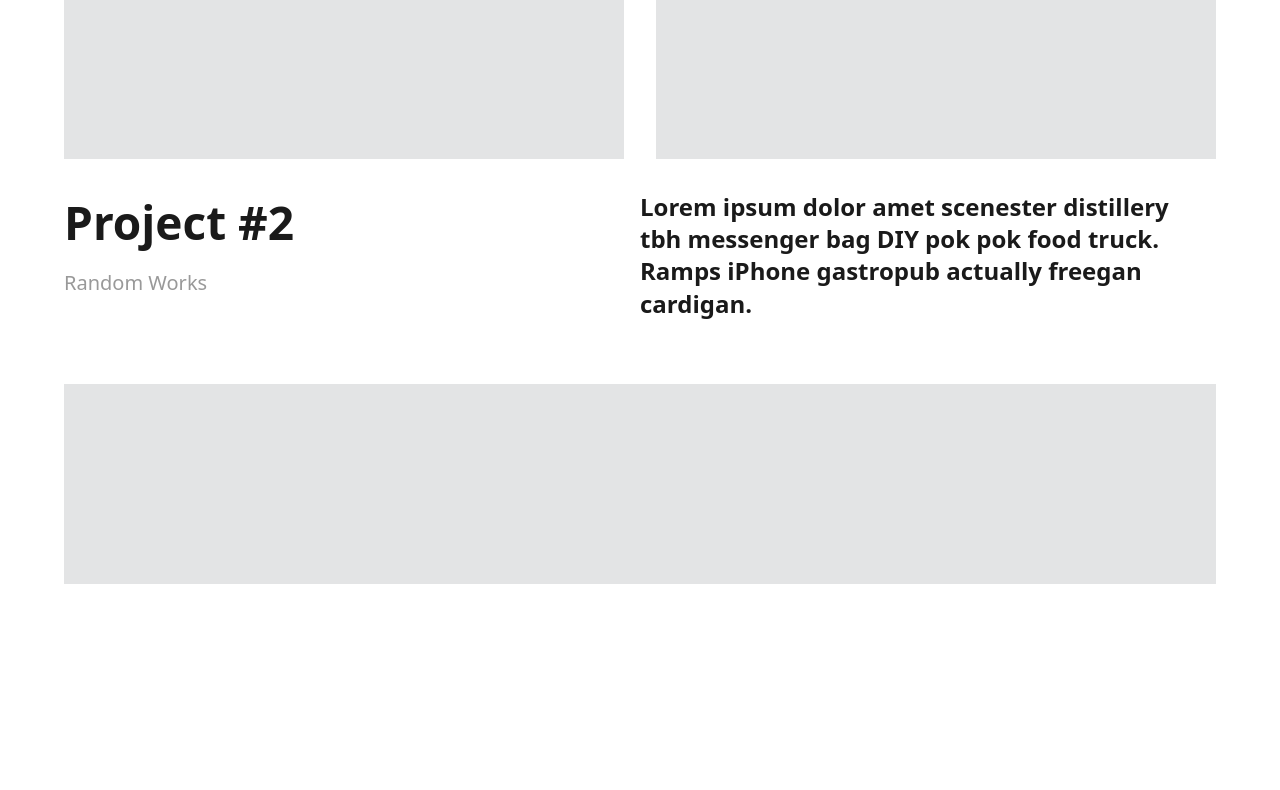
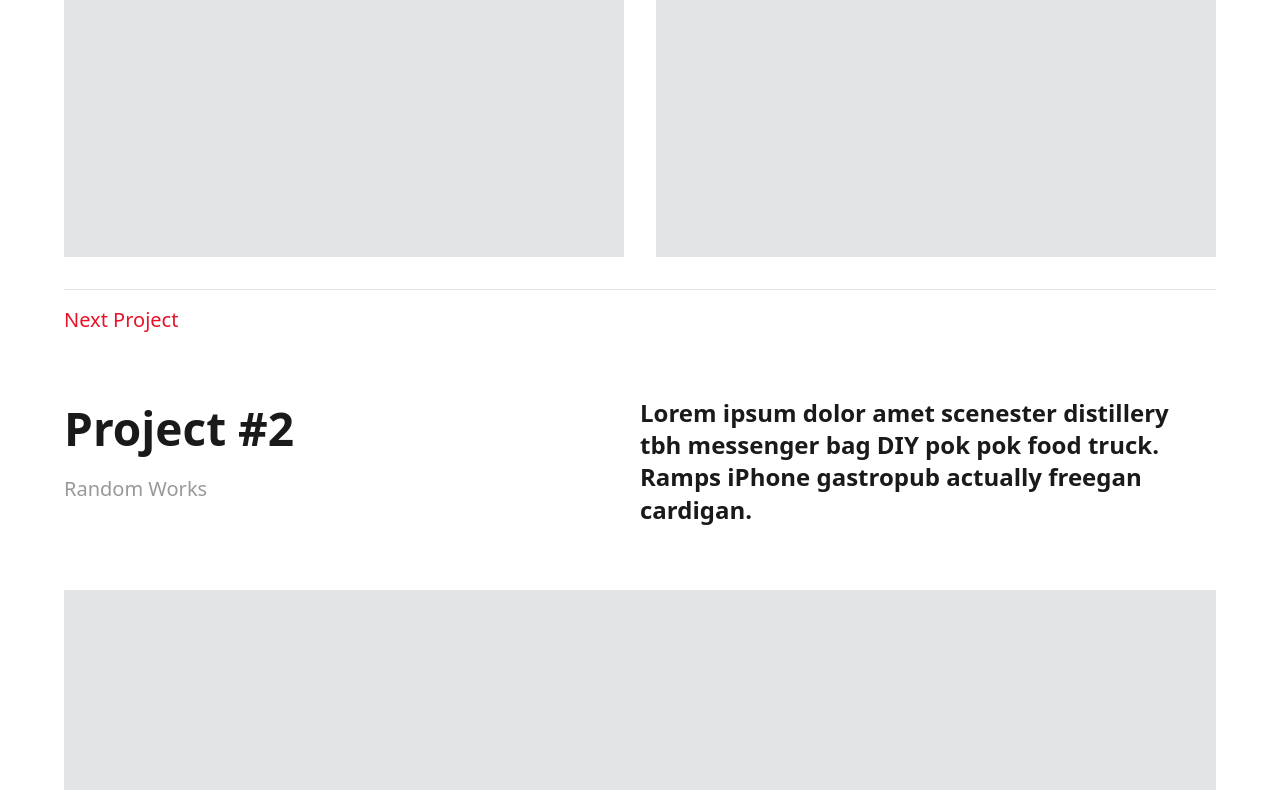
Before and after one commit to cytsuda/cytsuda.github.io, a Gatsby site: page /projects/project-1 in a window 1280 px wide. Shown: the part 1537-2327 px from the top of the page. Before the commit the page ends 2121 px from the top, so only its background shows below. Built offline with nearby package versions, Linux system fonts and the light colour scheme; Gatsby itself is replaced by a stand-in of ours.

Commit message:
Polindo animações

```diff
--- a/gatsby-node.js
+++ b/gatsby-node.js
@@ -43,6 +43,7 @@
     resolve: {
       alias: {
         "@components": path.resolve(__dirname, "src/components"),
+        "@images": path.resolve(__dirname, "src/images"),
         "@layout": path.resolve(__dirname, "src/layout"),
         "@pages": path.resolve(__dirname, "src/pages"),
         "@styles": path.resolve(__dirname, "src/styles"),
--- a/jsconfig.json
+++ b/jsconfig.json
@@ -3,6 +3,7 @@
     "baseUrl": "./",
     "paths": {
       "@components/*":["src/components/*"],
+      "@images/*":["src/images/*"],
       "@layout/*":["src/layout/*"],
       "@pages/*":["src/pages/*"],
       "@styles/*":["src/styles/*"],
--- a/src/layout/main.jsx
+++ b/src/layout/main.jsx
@@ -1,16 +1,40 @@
 import React from "react";
 import { ThemeProvider } from "styled-components";
-import { Box } from "rebass";
+import { Box, Image } from "rebass";
+import { motion } from "framer-motion";
+import Logo from "../images/logo.svg";
 
 import "@styles/reset.css";
 import theme from "@styles/theme";
 
-const MainLayout = ({ children }) => {
+const FadingHeaderVariants = {
+  exiting: { opacity: 0 },
+  exited: { opacity: 0 },
+  entering: { opacity: 1 },
+  entered: { opacity: 1 },
+};
+
+const FadingHeader = ({ state, children }) => {
+  const { transitionStatus } = state;
+  return (
+    <motion.header
+      initial={"exiting"}
+      animate={transitionStatus}
+      variants={FadingHeaderVariants}
+    >
+      {children}
+    </motion.header>
+  );
+};
+
+const MainLayout = ({ children, state }) => {
   return (
     <ThemeProvider theme={theme}>
-      <Box as="header" px={[3, 5]}>
-        silly header
-      </Box>
+      <FadingHeader state={state}>
+        <Box px={[3, 5]} py={4}>
+          <Image src={Logo} alt="Gatsbygram Logo" height={48} />
+        </Box>
+      </FadingHeader>
       <Box as="main" px={[3, 5]}>
         {children}
       </Box>
--- a/src/styles/reset.css
+++ b/src/styles/reset.css
@@ -5,3 +5,15 @@
   padding: 0;
   box-sizing: border-box;
 }
+
+body::-webkit-scrollbar {
+  background-color: #ddd;
+  width: 8px;
+}
+body::-webkit-scrollbar-track {
+  box-shadow: inset 0 0 2px rgba(0, 0, 0, 0.3);
+}
+body::-webkit-scrollbar-thumb {
+  border-radius: 12px;
+  background-color: darkgrey;
+}
--- /dev/null
+++ b/src/templates/project/next-header.jsx
@@ -0,0 +1,25 @@
+import React from "react";
+import { Box, Text } from "rebass";
+import styled from "styled-components";
+
+const Rule = styled.hr`
+  background: ${(props) => props.theme.colors.white};
+  height: 1px;
+  border: 0;
+`;
+
+const Heading = styled(Text)`
+  color: ${props => props.theme.colors.red};
+  font-family: ${props => props.theme.fonts.sans};
+  font-size: ${props => props.theme.fontSizes[3]}px;
+  font-weight: normal;
+`
+
+const NextProjectHeading = () => (
+  <Box mb={5}>
+    <Rule />
+    <Heading pt={3}>Next Project</Heading>
+  </Box>
+);
+
+export default NextProjectHeading;
--- a/src/templates/project/project.jsx
+++ b/src/templates/project/project.jsx
@@ -3,7 +3,8 @@
 import { motion } from "framer-motion";
 
 import Layout from "@layout/main";
-import ProjectHeader from "./header";
+import ProjectHeader from "@templates/project/header";
+import NextProjectHeader from "@templates/project/next-header";
 import ProjectContent from "@templates/project/content";
 
 const TRANSITION_LENGTH = 1.5;
@@ -30,12 +31,14 @@
   const { state, children, headerRef } = props;
   const { transitionStatus } = state;
   const [distance, setDistance] = useState(0);
+
   useEffect(() => {
     const distanceToTop =
       headerRef.current.getBoundingClientRect().top -
       document.querySelector("header").getBoundingClientRect().height;
     setDistance(distanceToTop * -1);
-  }, [headerRef]);
+  }, [headerRef, transitionStatus]);
+
   return (
     <motion.div
       animate={transitionStatus}
@@ -69,7 +72,7 @@
   };
 
   return (
-    <Layout>
+    <Layout state={transitionStatus}>
       <FadingContent state={transitionStatus}>
         <ProjectHeader project={project} />
         <ProjectContent />
@@ -80,6 +83,9 @@
         exit={exitTransition}
         style={{ textDecoration: "none", color: "inherit" }}
       >
+        <FadingContent state={transitionStatus}>
+          <NextProjectHeader />
+        </FadingContent>
         <SlidingHeader headerRef={headerRef} state={transitionStatus}>
           <div ref={headerRef}>
             <ProjectHeader project={project.next} truncated={shouldTruncate} />
```
Also changed, not shown: src/images/logo.svg (added), src/images/logo2.svg (added).
